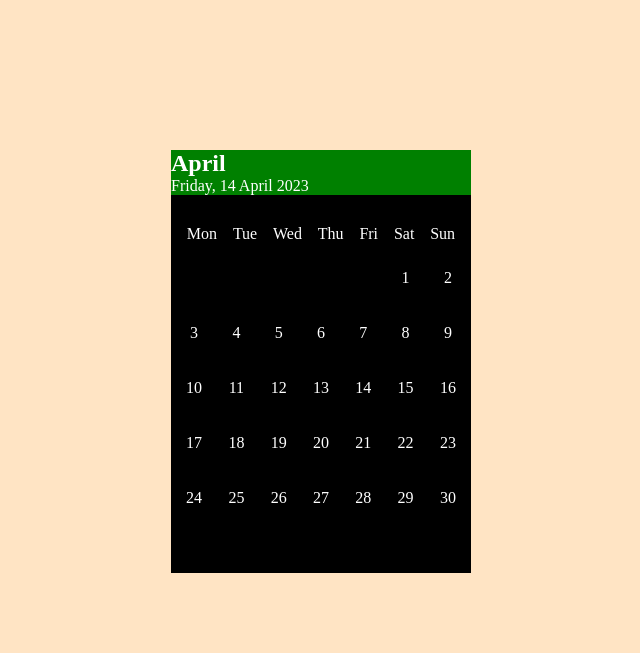
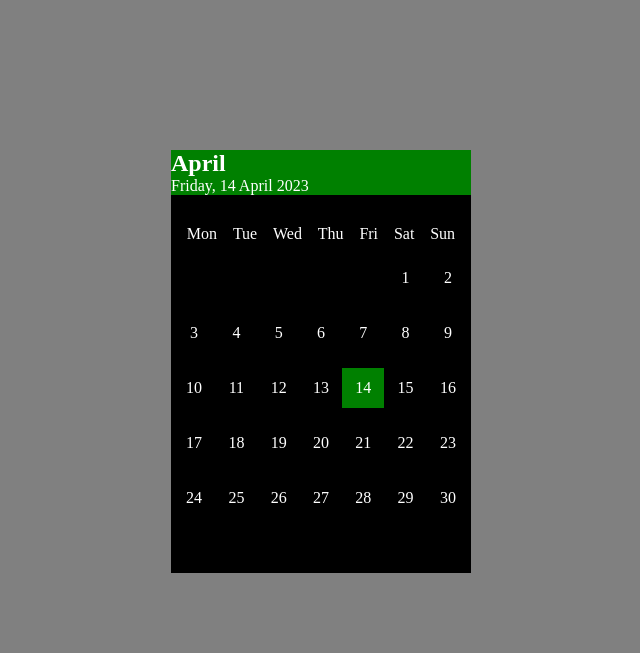
Before and after one commit to supriyakavathekar/Calendar-2023, a plain HTML site: page index.html in a window 1280 px wide. Shown: the whole page, without its empty margins (319-959 px from the left). Drawn offline with Linux system fonts and the light colour scheme.

Commit message:
give bg colour green to todays date

```diff
--- a/style.css
+++ b/style.css
@@ -8,9 +8,6 @@
 body {
   height: 100vh;
   width: 100vw;
-  display: flex;
-  justify-content: center;
-  align-items: center;
 
 }
 
@@ -19,7 +16,7 @@ body {
   height: 100%;
   width: 100%;
   overflow: hidden;
-  background-color: bisque;
+  background-color:grey;
   display: flex;
   justify-content: center;
   align-items: center;
@@ -34,7 +31,7 @@ body {
 .container {
  height: 500px;
   width: 800px;
-  /* background-color: antiquewhite; */
+
   color: white;
   display: flex;
   justify-content: center;
@@ -75,3 +72,7 @@ body {
   justify-content: center;
   align-items: center;
 }
+
+.today {
+  background-color: green;
+}
```
